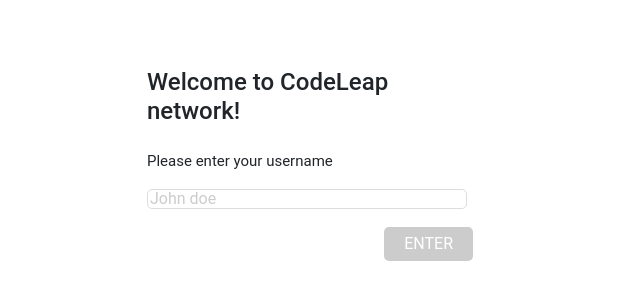
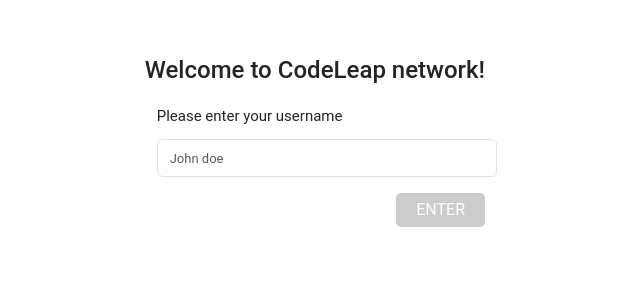
Before and after one commit to aninhabort/desafio-codeleap-frontend, a React (Create React App) app: page / in a window 1280 px wide. Shown: the part 294-594 px from the top of the page, without its empty margins (330-970 px from the left). Built offline with nearby package versions, Linux system fonts and the light colour scheme; what javascript-time-ago would draw is missing.

Commit message:
Correcoes do login css

```diff
--- a/src/pages/Login.js
+++ b/src/pages/Login.js
@@ -24,12 +24,12 @@
     <body>
       <div className="login">
         <div>
-          <h4 className="login-title">Welcome to CodeLeap network!</h4>
+          <h4>Welcome to CodeLeap network!</h4>
           <label className="login-label" htmlFor="username">Please enter your username
           </label>
           <input
             type="text"
-            className="login-input-username"
+            className="form-control login-input-username"
             name="username"
             onChange={(e) => handleChange(setUsername, e)}
             placeholder="John doe"
--- a/src/pages/style/login.css
+++ b/src/pages/style/login.css
@@ -1,9 +1,9 @@
 * {
   font-family: "Roboto";
+
 }
 
 body {
-  background-color: #dddddd;
   color: black;
 }
 
@@ -23,22 +23,16 @@
   font-size: 15px;
 }
 
-.login-title {
-  margin: 12px;
-}
-
 .login-input-username {
+  border: 1px solid #dddddd;
+  border-radius: 5px;
   margin-left: 12px;
   margin-right: 12px;
-  border: 1px solid #dddddd;
-  border-radius: 5px;
-  height: 20px;
-  margin-top: 5px;
-  width: 320px;
 }
 
 .login-input-username::placeholder {
   color: #cccccc;
+  font-size: small;
 }
 
 .login-button-enter {
@@ -48,8 +42,7 @@
   color: #ffffff;
   padding: 5px 20px;
   margin-top: 16px;
-  margin-right: 12px;
-  margin-bottom: 12px;
+  margin-bottom: 10px;
 }
 
 .login-button-enter:disabled {
```
